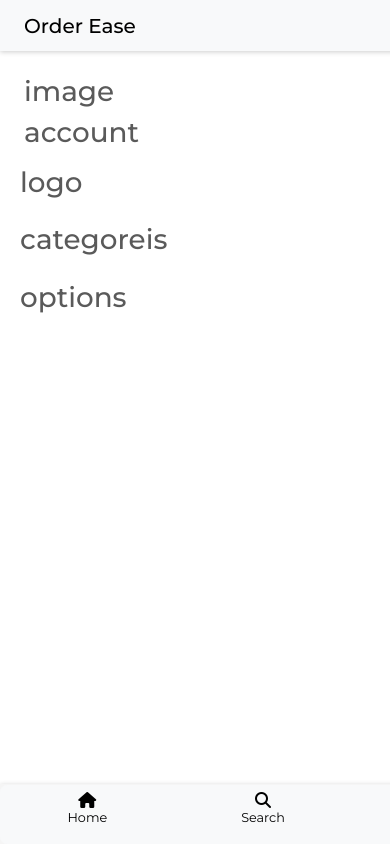
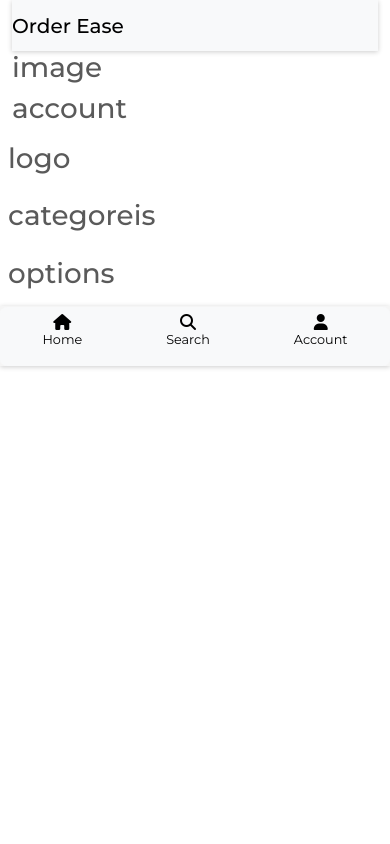
Before and after one commit to ZaidKaraymeh/order-ease, a Django app: page /resturant/ in a window 390 px wide; the page is wider, and only the part inside the window is pictured. Run offline with Django 4.2, Linux system fonts and the light colour scheme; some libraries are stand-ins or nearby versions.

Commit message:
Style layout to be mobile responsive

```diff
--- a/core/static/main.css
+++ b/core/static/main.css
@@ -1,16 +1,17 @@
 html {
   height: 100%;
+  overflow-x: hidden;
 }
 
-body {
+/* body {
   width: 540px;
   min-height: 100vh;
   margin-left: auto;
   margin-right: auto;
-}
+} */
 
 .footer {
-  width: 540px;
+  width: 100%;
   height: 60px;
   background-color: #f5f5f5;
   border-top: 1px solid transparent;
--- a/core/templates/base.html
+++ b/core/templates/base.html
@@ -24,24 +24,23 @@
   </head>
   <body>
     <!-- Header -->
+    <!-- Content -->
+    <div class="container-fluiid h-100">
+      <div class="row">
+
+        <div class="col-xs-12 col-lg-3"></div>
+        <div class="col-xs-12 col-lg-6">
+          <div class="container-fluid mb-auto" style="overflow-x: hidden !important;">
             <nav class="navbar navbar-light bg-light">
-      <h2 class="navbar-brand mb-0 ms-4">Order Ease</h2>
+              <h2 class="navbar-brand mb-0 ">Order Ease</h2>
             </nav>
-    <!-- Content -->
-    <div class="container-fluid pt-4">
             <div id="page-home" class="active">
-        {% block content %} {% comment %}
-        <h1>Home</h1>
-        <div class="block">
-          <h2>Title</h2>
-          Description
-        </div>
-        {% endcomment %} {% endblock content %}
+              {% block content %} {% endblock content %}
             </div>
           </div>
 
           <!-- Footer Navbar -->
-    <footer class="footer fixed-bottom mx-auto">
+          <footer class="footer  w-100 mx-auto ">
             <div
             id="buttonGroup"
             class="btn-group selectors"
@@ -76,6 +75,11 @@
       </div>
     </footer>
 
+  </div>
+  <div class="col-xs-12 col-lg-3"></div>
+</div>
+</div>
+
     <script
       src="https://cdn.jsdelivr.net/npm/bootstrap@5.3.2/dist/js/bootstrap.bundle.min.js"
       integrity="sha384-C6RzsynM9kWDrMNeT87bh95OGNyZPhcTNXj1NW7RuBCsyN/o0jlpcV8Qyq46cDfL"
--- a/core/templates/resturant.html
+++ b/core/templates/resturant.html
@@ -1,6 +1,5 @@
 {% extends "base.html" %} {% block content %}
 
-<div class="container-fluid">
   <div class="row">
     <div class="col-md-6">
       <h1>image</h1>
@@ -18,5 +17,4 @@
       <h1>options</h1>
     </div>
   </div>
-</div>
 {% endblock content %}
--- a/core/views.py
+++ b/core/views.py
@@ -1,9 +1,16 @@
 from django.shortcuts import render
-
+from core import models
 # Create your views here.
 
 def home(request):
-    return render(request, "home.html")
+
+    retaurant_categories = models.RestaurantCategory.objects.filter(is_enabled = True)
+
+    context = {
+        "categories": retaurant_categories
+    }
+
+    return render(request, "home.html", context)
 
 def search(request):
     return render(request, "home.html")
```
Also changed, not shown: core/templates/home.html (+23 -14 lines). Lines whose indentation alone changed are shown as unchanged.
